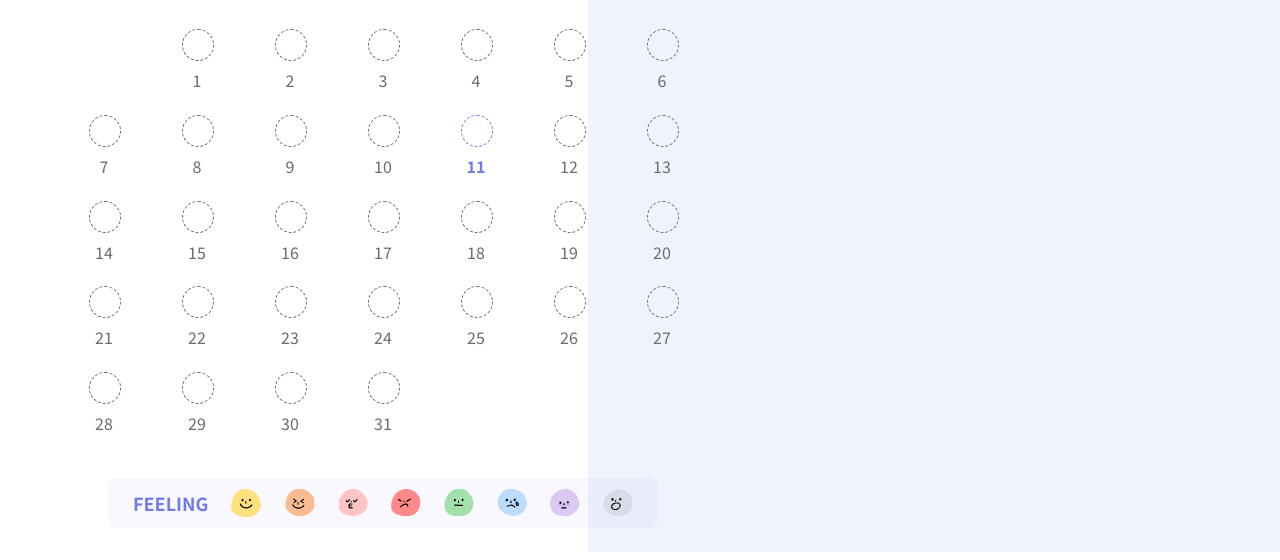
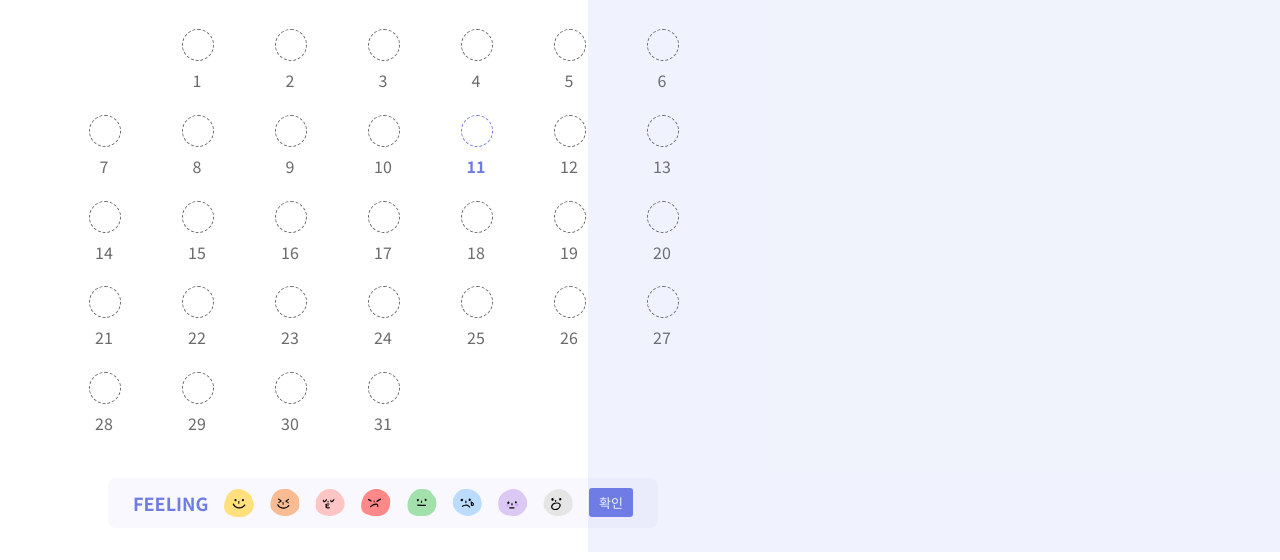
Before and after one commit to 2-hs2/todo, a Flask app: page / in a window 1280 px wide. Shown: the part 296-856 px from the top of the page. Run offline with Flask 3, Linux system fonts and the light colour scheme; data that the repository does not hold is empty; some libraries are stand-ins or nearby versions.

Commit message:
UPDATE: 이모티콘 섹션 버튼 추가

```diff
--- a/static/css/main.css
+++ b/static/css/main.css
@@ -147,16 +147,7 @@ body {
 .active-date > .circle {
   border: 1px dashed #6F7CE5;
 }
-/* right side */
-.right-side {
-  padding: 20px;
-  display: flex;
-  flex-direction: column;
-  align-items: center;
-  width: 700px;
-  height: 100vh;
-  background-color: rgba(111, 125, 229, .1);
-}
+/* icon wrapper */
 .icon-wrapper {
   display: flex;
   align-items: center;
@@ -179,3 +170,25 @@ body {
 .inserted-icon {
   width: 35px;
 }
+.icon-btn {
+  cursor: pointer;
+  background-color: #6F7CE5;
+  color: #fff;
+  font-size: 13px;
+  border: none;
+  border-radius: 3px;
+  padding: 5px 10px;
+}
+.icon-btn:hover {
+  background-color: rgba(111, 125, 229, .5);
+}
+/* right side */
+.right-side {
+  padding: 20px;
+  display: flex;
+  flex-direction: column;
+  align-items: center;
+  width: 700px;
+  height: 100vh;
+  background-color: rgba(111, 125, 229, .1);
+}
--- a/static/js/main.js
+++ b/static/js/main.js
@@ -244,7 +244,6 @@ function show_events(events, month, day) {
         }
     }
     //insert icon into active date
-    var icon_src;
     $('.icon').off("click").on('click',(function() {
         $('.icon.active-icon').removeClass("active-icon")
         $(this).addClass("active-icon")
@@ -256,9 +255,9 @@ function show_events(events, month, day) {
         fetch('/icon', {method: "POST",body: formData,}).then((response) => response.json()).then((data) => { })
     }))
 
-    // $('.active-date').empty()
-    // let temp_html = `<img class="inserted-icon" src="${$('.icon.active-icon').attr('src')}"/><div>${day}</div>`
-    // $('.active-date').append(temp_html)
+    $('.icon-btn').click(function() {
+        window.location.reload()
+    })
 }
 
 // Checks if a specific date has any events
--- a/templates/index.html
+++ b/templates/index.html
@@ -69,6 +69,7 @@
                     <img class="icon" src="/static/img/blue.svg">
                     <img class="icon" src="/static/img/purple.svg">
                     <img class="icon" src="/static/img/gray.svg">
+                    <button class="icon-btn">확인</button>
                   </div>
                 </div>
               </div>
```
